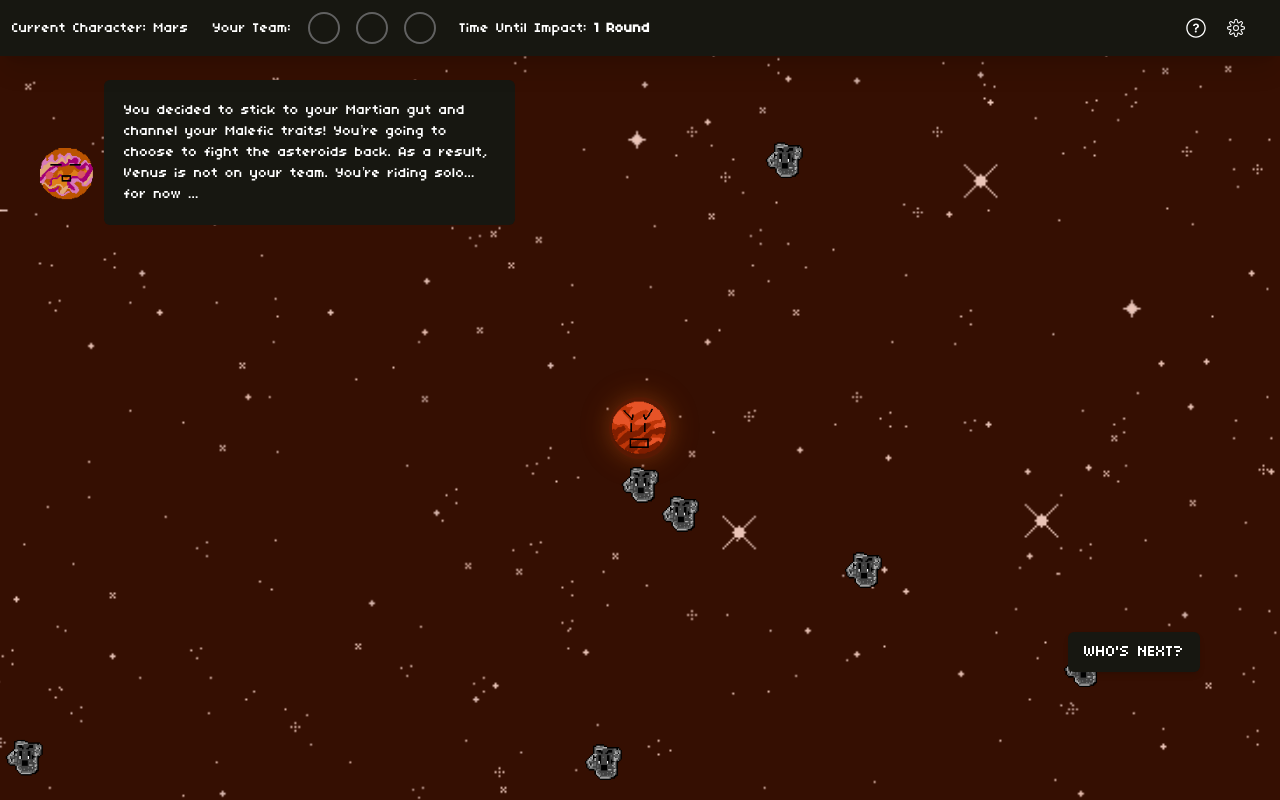
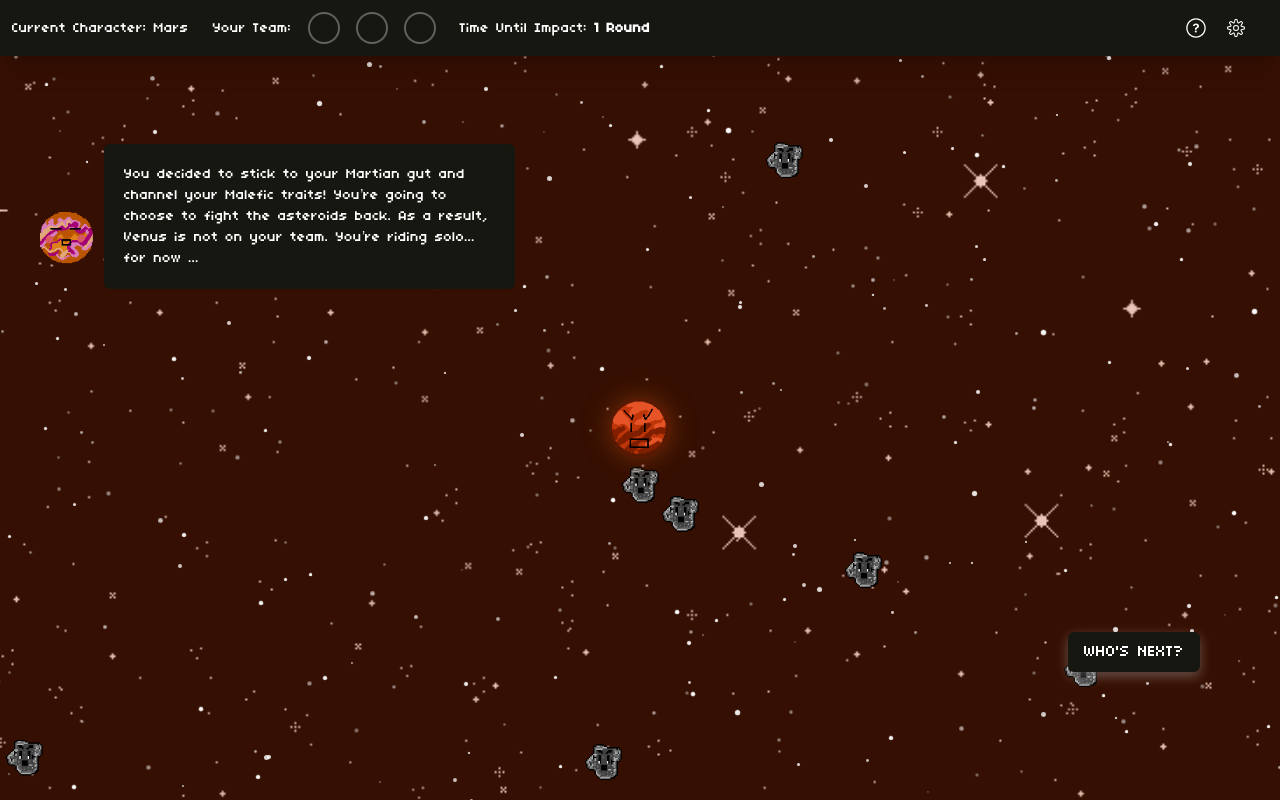
Before and after one commit to danyabaron/cosmic-crossroads, a React (Create React App) app: page /stick-mars-1 in a window 1280 px wide. Built offline with nearby package versions, Linux system fonts and the light colour scheme.

Commit message:
i think im finished :D

```diff
--- a/src/Components/MarsPathComponents/MarsPathComponents1/ChooseVenusDecision1.js
+++ b/src/Components/MarsPathComponents/MarsPathComponents1/ChooseVenusDecision1.js
@@ -149,7 +149,7 @@ gsap.registerPlugin(MotionPathPlugin);
       const buttons = [
         {
             text: "WHO'S NEXT?",
-            style: "mt-8 bg-main-black text-white px-4 py-2 rounded-md shadow-md hover:bg-main-black hover:scale-105 transition duration-300 ease-in-out",
+            style: "mt-8 bg-main-black text-white px-4 py-2 rounded-md drop-shadow-[0_4px_6px_rgba(255,255,255,0.3)] shadow-md hover:bg-main-black hover:scale-105 transition duration-300 ease-in-out",
             screen: "mars-horizontal-jupiter",
             onClick: () => {
                navigate("/mars-horizontal-jupiter"); // Use navigate to go to the next route
@@ -166,12 +166,12 @@ gsap.registerPlugin(MotionPathPlugin);
                   <div className="absolute inset-0 bg-venus-bg-reg bg-center z-[5]"></div>
 
 
-                    <div className=" pt-14 bg-center min-h-screen overflow-x-hidden flex flex-col justify-center items-center z-[50]">
+                    <div className=" pt-14 bg-center min-h-screen overflow-x-hidden flex flex-col justify-center items-center ">
                         {/* Particles background */}
 
 
                            {/* MAIN TEXT WITH FADE IN EFFECT */}
-                        <div ref={mainTextRef} id='main-text' className='absolute left-0 flex flex-row w-fit h-fit top-20 px-6'>
+                        <div ref={mainTextRef} id='main-text' className='absolute left-0 flex flex-row w-fit h-fit top-36 px-6 z-[50]'>
                                     <div id='venus-pic' className='mt-14'>
                                        <img className="w-[80px]" src={VenusGifMouthOpen} alt="Venus Gif"/>
                                     </div>
@@ -184,13 +184,13 @@ gsap.registerPlugin(MotionPathPlugin);
 
 
                            {/* CONTAINER FOR MARS AND VENUS IMAGERY */}
-                           <div id='mars-venus-container' className="relative flex justify-center items-center gap-5 ">
+                           <div id='mars-venus-container' className="relative flex justify-center items-center gap-5 z-[50] ">
                               <img ref={venusRef} className="w-[80px]" src={VenusGifMouthOpen} alt="Venus" />
                               <img ref={marsRef} className="w-[80px]" src={MarsGif} alt="Mars" />
                            </div>
 
                            {/* ASTEROID CONTAINER */}
-                           <div className="flex justify-center items-center">
+                           <div className="flex justify-center items-center z-[50]">
 
                                {/* Sparkle Container */}
                               <div id="sparkle-container" className="absolute w-full h-full top-0 left-0 pointer-events-none"></div>
@@ -206,7 +206,7 @@ gsap.registerPlugin(MotionPathPlugin);
                            </div>
 
 
-                        <div id='button-div' className='absolute right-20 bottom-32'>
+                        <div id='button-div' className='absolute right-20 bottom-32 z-[50]'>
                            <ButtonContainer
                               setScreen={setScreen}
                               buttons={buttons}
--- a/src/Components/MarsPathComponents/MarsPathComponents1/StickMarsDecision1.js
+++ b/src/Components/MarsPathComponents/MarsPathComponents1/StickMarsDecision1.js
@@ -12,6 +12,7 @@ import AsteroidAngry from '../../../assets/asteroid-art/asteroid-angry.png';
 import ButtonContainer from '../../ButtonContainer';
 import ThemeMusic2 from '../../../assets/other-art/theme-music2.wav';
 import { useAudio } from '../../../Components/AudioContext';
+import StarBackground from '../../../Components/StarBackground.js'; // Import the StarBackground component
 
 
 import { gsap } from "gsap";
@@ -34,7 +35,7 @@ function StickMarsDecision1({ setScreen, characters }) {
     const buttons = [
       {
           text: "WHO'S NEXT?",
-          style: "mt-8 bg-main-black text-white px-4 py-2 rounded-md shadow-md hover:bg-main-black hover:scale-105 transition duration-300 ease-in-out",
+          style: "mt-8 bg-main-black text-white px-4 py-2 rounded-md shadow-md hover:bg-main-black hover:scale-105 transition duration-300 ease-in-out drop-shadow-[0_4px_6px_rgba(255,255,255,0.3)] ",
           screen: "mars-horizontal-jupiter",
           onClick: () => {
               navigate("/mars-horizontal-jupiter"); // Use navigate to go to the next route
@@ -138,9 +139,19 @@ function StickMarsDecision1({ setScreen, characters }) {
     }, []);
 
     return (
-        <div className="bg-mars-bg-reg fixed inset-0 pt-14 bg-center h-screen overflow-x-hidden overflow-y-hidden flex flex-col justify-center items-center">
+
+        <div className='relative min-h-screen w-full overflow-hidden'>
+        {/* Star background */}
+          <StarBackground />
+
+            {/* Background with proper z-index */}
+            <div className="absolute inset-0 bg-mars-bg-reg bg-center z-[5]"></div>
+
+
+
+        <div className=" pt-14 bg-center min-h-screen overflow-x-hidden flex flex-col justify-center items-center ">
             {/* MAIN TEXT WITH FADE IN EFFECT */}
-            <div ref={mainTextRef} id='main-text' className='absolute z-10 left-0 flex flex-row w-fit h-fit top-20 px-6'>
+            <div ref={mainTextRef} id='main-text' className='absolute  left-0 flex flex-row w-fit h-fit top-36 px-6 z-[50]'>
                 <div id='venus-pic' className='mt-14'>
                     <img className="w-[80px]" src={VenusGifAnnoyed} alt="Venus Gif"/>
                 </div>
@@ -151,16 +162,16 @@ function StickMarsDecision1({ setScreen, characters }) {
             </div>
 
             {/* CONTAINER FOR MARS AND VENUS IMAGERY */}
-            <div id='mars-img-container' className="relative flex justify-center items-center gap-5 ">
+            <div id='mars-img-container' className="relative flex justify-center items-center gap-5 z-[50]">
                 {/* Mars Glowing Effect */}
                 <div ref={glowRef}
                 className="absolute flex justify-center items-center w-[90px]
                 h-[90px] bg-mars-red rounded-full z-0 opacity-10 animate-fiery-pulse" // Initial circle glow
                 />
-                <img ref={marsRef} className="w-[80px] z-10" src={MarsGif} alt="Mars" />
+                <img ref={marsRef} className="w-[80px] z-[60]" src={MarsGif} alt="Mars" />
             </div>
 
-            <div className="absolute z-0 inset-0 pointer-events-none">
+            <div className="absolute  inset-0 pointer-events-none z-10">
                 {Array.from({ length: 8 }).map((_, i) => (
                     <img
                         key={i}
@@ -172,7 +183,7 @@ function StickMarsDecision1({ setScreen, characters }) {
                 ))}
             </div>
 
-            <div id='button-div' className='absolute right-20 bottom-32'>
+            <div id='button-div' className='absolute right-20 bottom-32 z-[50]'>
                 <ButtonContainer
                     setScreen={setScreen}
                     buttons={buttons}
@@ -182,6 +193,7 @@ function StickMarsDecision1({ setScreen, characters }) {
                 />
             </div>
         </div>
+    </div>
     );
 }
 
```
